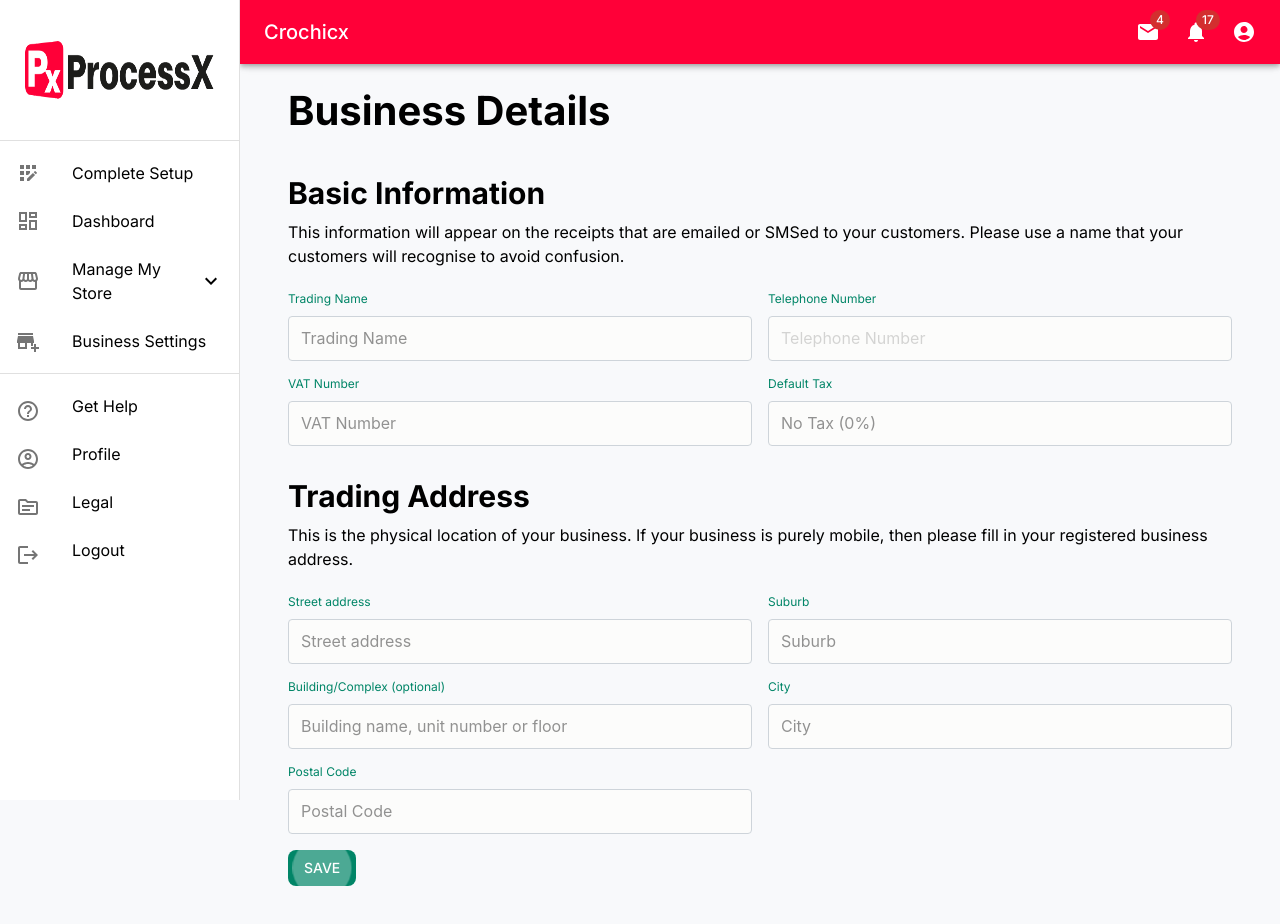
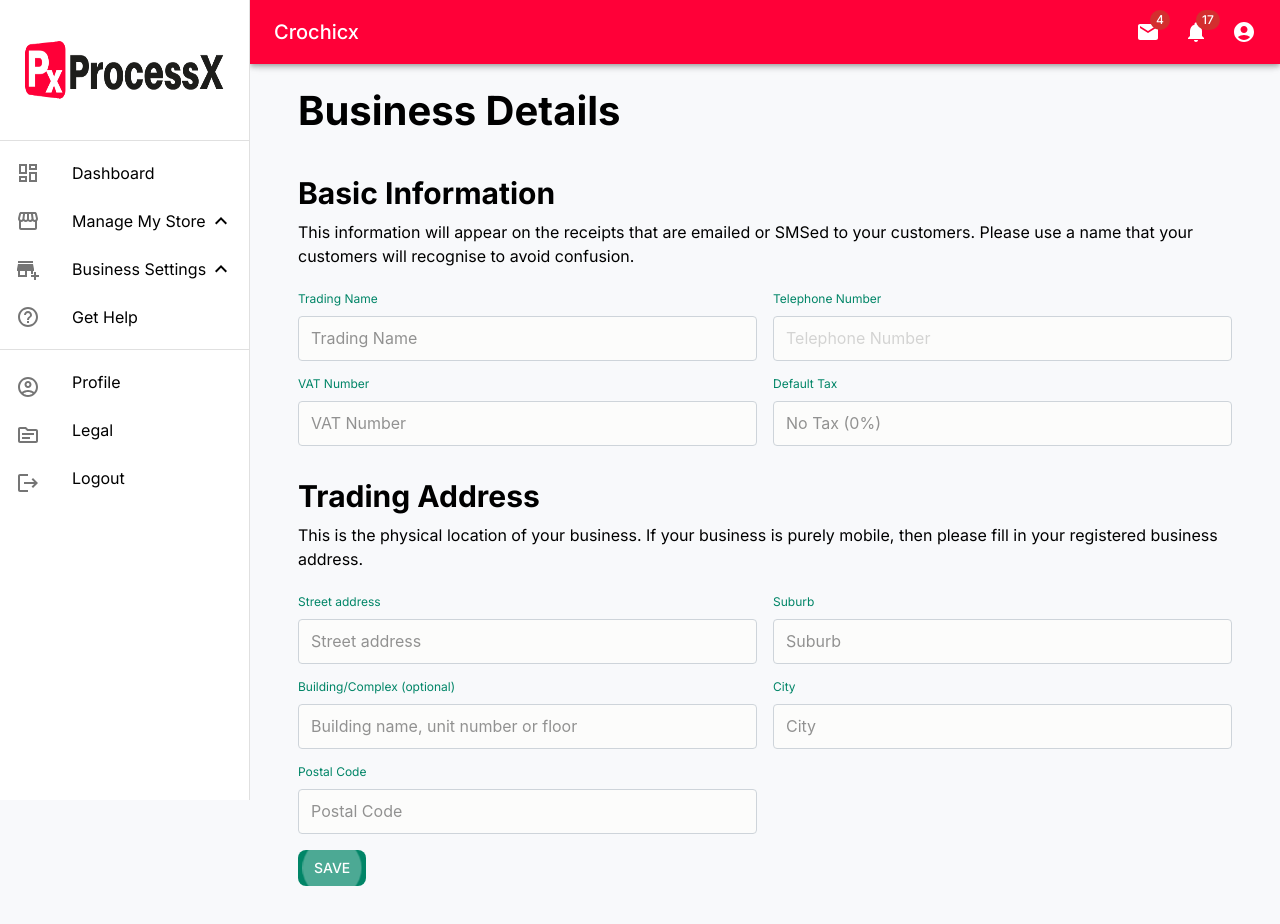
Before and after one commit to benoitthefirst/processx, a Next.js app: page /portal/business/details in a window 1280 px wide. Shown: the top 924 px of the page. Built offline with nearby package versions, Linux system fonts and the light colour scheme.

Commit message:
added business page redirecting

```diff
--- a/src/app/portal/(account)/layout.tsx
+++ b/src/app/portal/(account)/layout.tsx
@@ -48,8 +48,9 @@ import {
 } from "@mui/material";
 import NotificationsIcon from "@mui/icons-material/Notifications";
 import CircleIcon from "@mui/icons-material/Circle";
+import { useRouter, usePathname } from "next/navigation";
 
-const drawerWidth = 240;
+const drawerWidth = 250;
 const themeDark = createTheme({
   palette: {
     // mode: "dark",
@@ -62,7 +63,7 @@ const themeDark = createTheme({
       // light: will be calculated from palette.primary.main,
       main: "#ff0038",
       /* main: "#018567", */
-      dark: "#d30334",//will be calculated from palette.primary.main,
+      dark: "#d30334", //will be calculated from palette.primary.main,
       // contrastText: will be calculated to contrast with palette.primary.main
     },
     secondary: {
@@ -173,8 +174,10 @@ export default function PortalLayout({
 }: {
   children: React.ReactNode;
 }) {
+  const router = useRouter();
+  const pathname = usePathname();
   const [mobileOpen, setMobileOpen] = useState(false);
-  const [open, setOpen] = React.useState(false);
+  const [open, setOpen] = React.useState("NotFound");
   const [anchorEl, setAnchorEl] = useState<null | HTMLElement>(null);
   const [mobileMoreAnchorEl, setMobileMoreAnchorEl] =
     useState<null | HTMLElement>(null);
@@ -206,20 +209,37 @@ export default function PortalLayout({
     setMobileOpen(!mobileOpen);
   };
 
-  const handleClick = () => {
-    setOpen(!open);
+  const handleClick = (slug: string) => {
+    //setOpen(!open);
+    if (pathname == slug) return;
+    router.push(slug);
+
+    if(slug.includes("/store/")){
+      setOpen("store");
+    }else if(slug.includes("/business/")){
+      setOpen("business");
+    }
+    console.log("slug: ", slug);
   };
 
   /* useEffect(() => {
     //if(router.asPath)
-  }, []); */
+    console.log("Path: ", pathname);
+    if(pathname && pathname.includes("/store/")){
+      setOpen("store");
+    }else if(pathname && pathname.includes("/business/")){
+      setOpen("business");
+    }else{
+      setOpen("NotFound");
+    }
+  }, [pathname]); */
 
   const _menuData = [
-    {
+    /* {
       value: "Complete Setup",
       slug: "/portal/onboarding",
       icon: <OnBoardingIcon />,
-    },
+    }, */
     { value: "Dashboard", slug: "/portal/dashboard", icon: <DashboardIcon /> },
     /* {value: "Referrals",slug: "/portal/lets-grow", icon: <ReferralIcon/>},
     {value: "Sales and Refunds",slug: "/portal/sales/reports", icon: <SalesIcon/>}, */
@@ -241,8 +261,16 @@ export default function PortalLayout({
     {value: "Sell Online",slug: "/portal/online/payment-links", icon: <SellOnlineIcon/>}, */
     {
       value: "Business Settings",
-      slug: "/portal/business/details",
+      slug: "/portal/business/",
       icon: <BusinessSettingsIcon />,
+      subs: [
+        { value: "Details", slug: "/portal/busisiness/details" },
+        {
+          value: "Email Notifications",
+          slug: "/portal/busisiness/email-notifications",
+        },
+        { value: "Receipt", slug: "/portal/busisiness/bill-receipt" },
+      ],
     },
     /* {value: "Capital",slug: "/portal/capital/offers", icon: <CapitalIcon/>},
     {value: "Buy Card Machines",slug: "/portal/card-machines", icon: <CardMachineIcon/>}, */
@@ -288,16 +316,13 @@ export default function PortalLayout({
       <List>
         {_menuData.slice(0, 4).map((item, index) => (
           <div key={item.value}>
-            <ListItemButton
-              onClick={item?.subs && handleClick}
-              href={item?.slug}
-            >
+            <ListItemButton onClick={() => handleClick(item?.slug)}>
               <ListItemIcon>{item.icon}</ListItemIcon>
               <ListItemText primary={item.value} />
               {item?.subs && (open ? <ExpandLess /> : <ExpandMore />)}
             </ListItemButton>
             {item?.subs && (
-              <Collapse in={open} timeout="auto" unmountOnExit>
+              <Collapse in={pathname?.includes(open) ?? false} timeout="auto" unmountOnExit>
                 <List component="div" disablePadding>
                   {item?.subs.map((subItem, subIndex) => (
                     <ListItemButton
@@ -320,7 +345,7 @@ export default function PortalLayout({
       <Divider />
       <List>
         {_menuData.slice(4, 8).map((item, index) => (
-          <ListItem key={item.value} disablePadding>
+          <ListItem key={item.value} disablePadding onClick={() => handleClick(item?.slug)}>
             <ListItemButton>
               <ListItemIcon sx={{ height: 14, width: 14 }}>
                 {item.icon}
```
Also changed, not shown: src/app/portal/(account)/business/page.tsx (added, +9 -0 lines).
